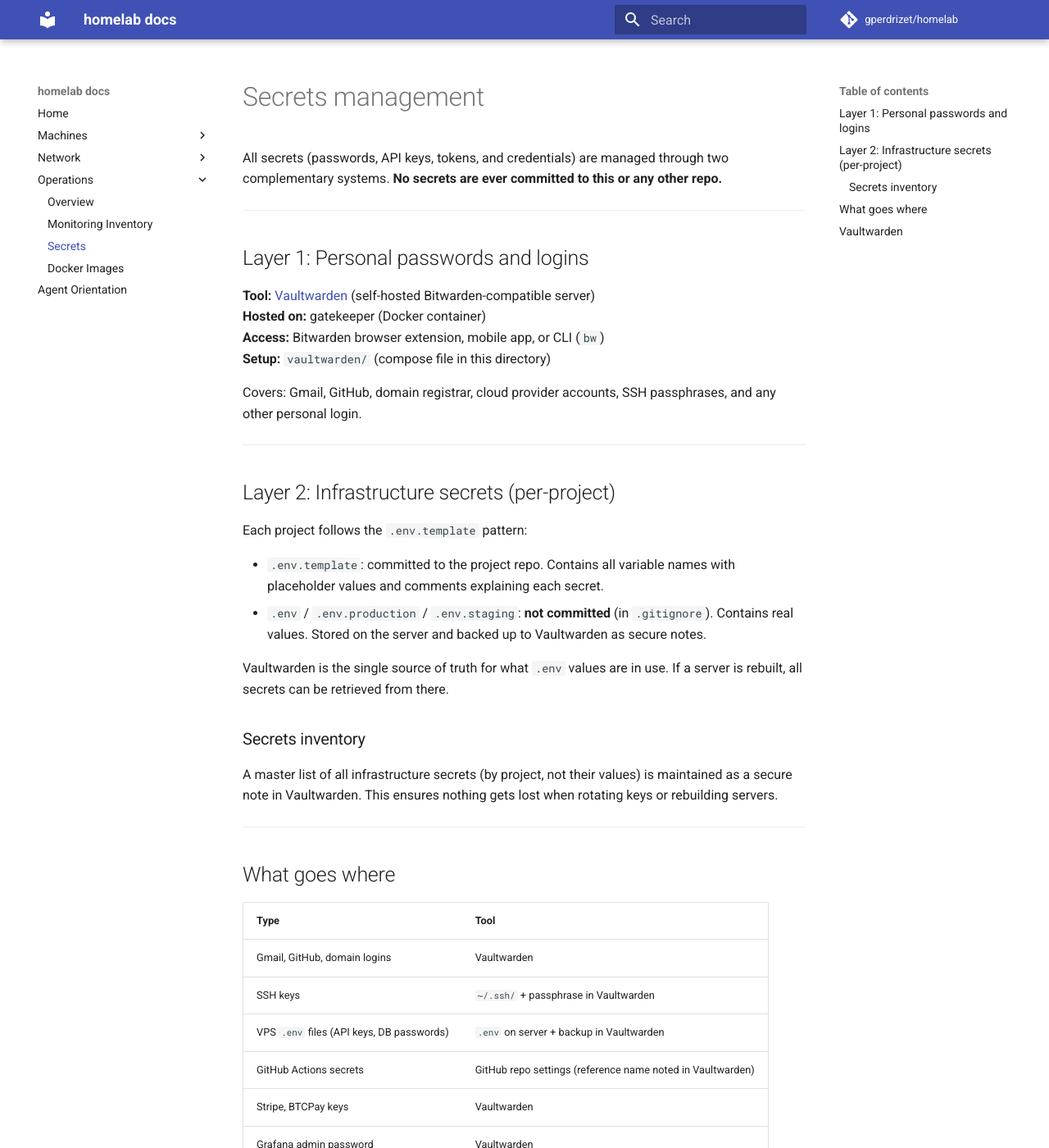
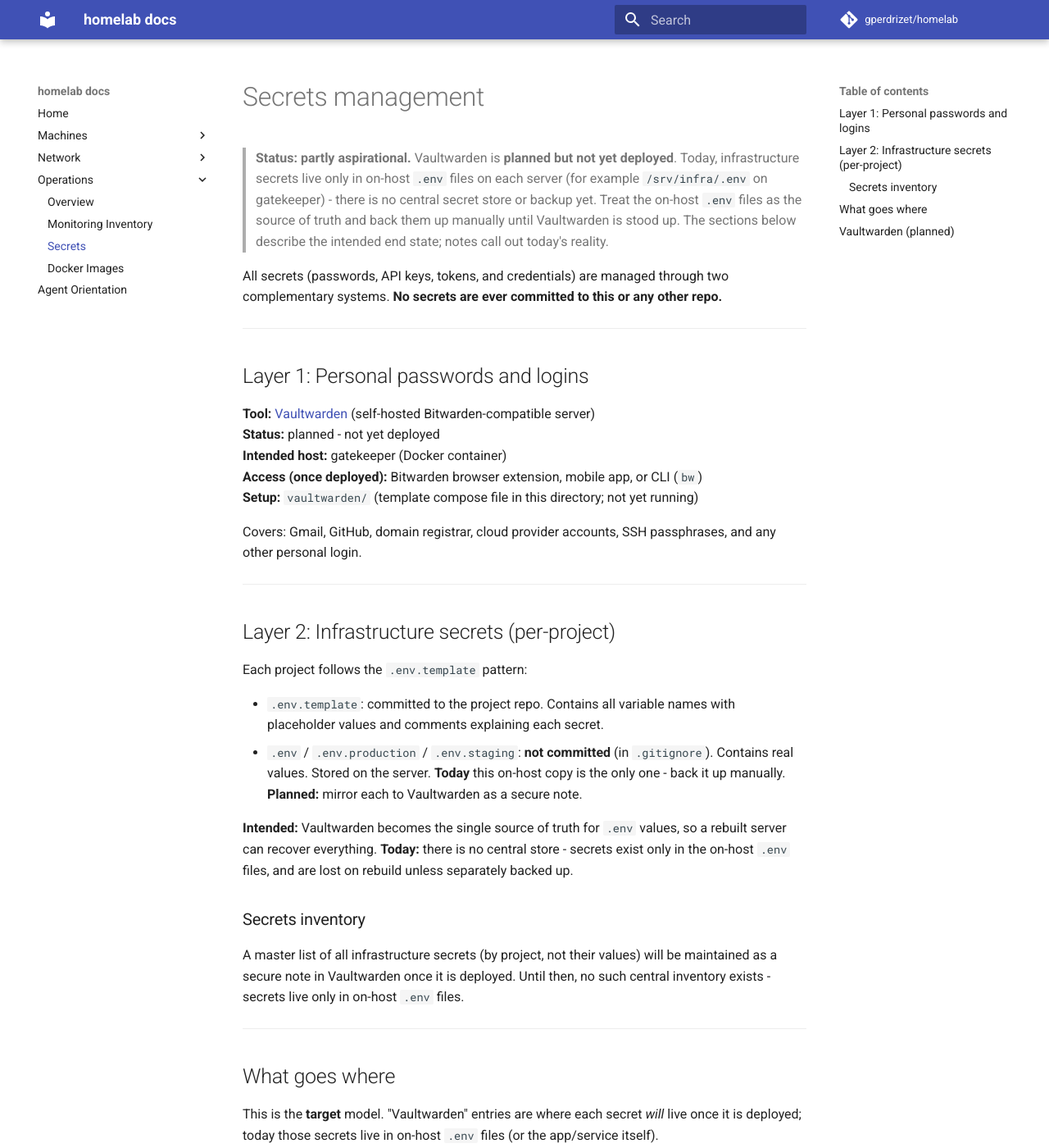
Before and after one commit to gperdrizet/homelab, an MkDocs documentation site: the page built from docs/secrets/README.md, in a window 1280 px wide and 1400 px high. Shown: the whole window at 82% size. Built offline with MkDocs 1.6.1 and Material for MkDocs 9.7.7, drawn with Linux system fonts in a browser that asks for light colours; comment, search, counter and statistics services are not loaded; some of the changed text lies outside the part shown.

Commit message:
Correct secrets docs: Vaultwarden is planned, not deployed; add monitoring .env template

```diff
--- a/docs/secrets/README.md
+++ b/docs/secrets/README.md
@@ -1,4 +1,10 @@
 # Secrets management
+
+> **Status: partly aspirational.** Vaultwarden is **planned but not yet deployed**. Today,
+> infrastructure secrets live only in on-host `.env` files on each server (for example
+> `/srv/infra/.env` on gatekeeper) - there is no central secret store or backup yet. Treat the
+> on-host `.env` files as the source of truth and back them up manually until Vaultwarden is
+> stood up. The sections below describe the intended end state; notes call out today's reality.
 
 All secrets (passwords, API keys, tokens, and credentials) are managed through
 two complementary systems. **No secrets are ever committed to this or any other repo.**
@@ -8,9 +14,10 @@ two complementary systems. **No secrets are ever committed to this or any other
 ## Layer 1: Personal passwords and logins
 
 **Tool:** [Vaultwarden](https://github.com/dani-garcia/vaultwarden) (self-hosted Bitwarden-compatible server)
-**Hosted on:** gatekeeper (Docker container)
-**Access:** Bitwarden browser extension, mobile app, or CLI (`bw`)
-**Setup:** `vaultwarden/` (compose file in this directory)
+**Status:** planned - not yet deployed
+**Intended host:** gatekeeper (Docker container)
+**Access (once deployed):** Bitwarden browser extension, mobile app, or CLI (`bw`)
+**Setup:** `vaultwarden/` (template compose file in this directory; not yet running)
 
 Covers: Gmail, GitHub, domain registrar, cloud provider accounts, SSH passphrases, and
 any other personal login.
@@ -24,32 +31,38 @@ Each project follows the `.env.template` pattern:
 - `.env.template`: committed to the project repo. Contains all variable names with
   placeholder values and comments explaining each secret.
 - `.env` / `.env.production` / `.env.staging`: **not committed** (in `.gitignore`).
-  Contains real values. Stored on the server and backed up to Vaultwarden as secure notes.
+  Contains real values. Stored on the server. **Today** this on-host copy is the only one -
+  back it up manually. **Planned:** mirror each to Vaultwarden as a secure note.
 
-Vaultwarden is the single source of truth for what `.env` values are in use. If a
-server is rebuilt, all secrets can be retrieved from there.
+**Intended:** Vaultwarden becomes the single source of truth for `.env` values, so a rebuilt
+server can recover everything. **Today:** there is no central store - secrets exist only in the
+on-host `.env` files, and are lost on rebuild unless separately backed up.
 
 ### Secrets inventory
 
-A master list of all infrastructure secrets (by project, not their values) is
-maintained as a secure note in Vaultwarden. This ensures nothing gets lost when
-rotating keys or rebuilding servers.
+A master list of all infrastructure secrets (by project, not their values) will be
+maintained as a secure note in Vaultwarden once it is deployed. Until then, no such
+central inventory exists - secrets live only in on-host `.env` files.
 
 ---
 
 ## What goes where
 
-| Type | Tool |
+This is the **target** model. "Vaultwarden" entries are where each secret *will* live once it
+is deployed; today those secrets live in on-host `.env` files (or the app/service itself).
+
+| Type | Tool (target) |
 |------|------|
-| Gmail, GitHub, domain logins | Vaultwarden |
-| SSH keys | `~/.ssh/` + passphrase in Vaultwarden |
-| VPS `.env` files (API keys, DB passwords) | `.env` on server + backup in Vaultwarden |
-| GitHub Actions secrets | GitHub repo settings (reference name noted in Vaultwarden) |
-| Stripe, BTCPay keys | Vaultwarden |
-| Grafana admin password | Vaultwarden |
+| Gmail, GitHub, domain logins | Vaultwarden (planned) |
+| SSH keys | `~/.ssh/` + passphrase in Vaultwarden (planned) |
+| VPS `.env` files (API keys, DB passwords) | `.env` on server (Vaultwarden backup planned) |
+| GitHub Actions secrets | GitHub repo settings |
+| Stripe, BTCPay keys | Vaultwarden (planned) |
+| Grafana admin password | on-host `/srv/infra/.env` on gatekeeper (Vaultwarden planned) |
 
 ---
 
-## Vaultwarden
+## Vaultwarden (planned)
 
-See `vaultwarden/docker-compose.yml` (in this directory) for the Docker compose setup.
+Vaultwarden is not yet running. See `vaultwarden/docker-compose.yml` (in this directory) for the
+intended Docker compose setup; deploying it is a tracked TODO.
```
Also changed, not shown: 1 other file.
